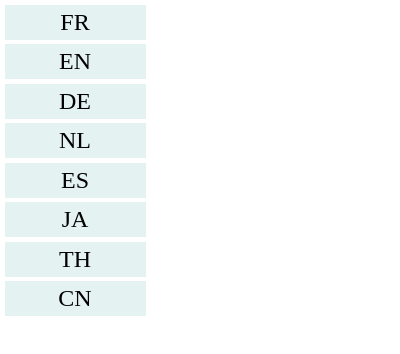
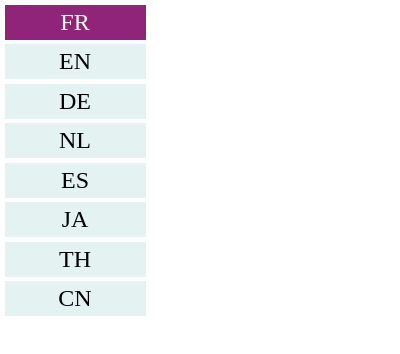
Before and after one commit to gritchou/translator, a browser extension: page popup/choose-lang.html in a window 400 px wide. Both pictures are taken after a click on the element "FR". Drawn offline with Linux system fonts and the light colour scheme.

Commit message:
Improve popup styles

```diff
--- a/popup/choose-lang.css
+++ b/popup/choose-lang.css
@@ -15,3 +15,8 @@ html, body {
 .button:hover {
 	background-color: #CFF2F2;
 }
+
+.button.active {
+	color: white;
+	background-color: rgb(143, 36, 120);
+}
--- a/popup/choose-lang.html
+++ b/popup/choose-lang.html
@@ -8,7 +8,7 @@
 
 <body>
     <div id="popup-content">
-        <div class="button" data-locale="fr">FR</div>
+        <div class="button active" data-locale="fr">FR</div>
         <div class="button" data-locale="en">EN</div>
         <div class="button" data-locale="de">DE</div>
         <div class="button" data-locale="nl">NL</div>
--- a/popup/choose-lang.js
+++ b/popup/choose-lang.js
@@ -7,6 +7,9 @@
         if (!e.target.matches('.button')) {
             return;
         }
+        popup.querySelectorAll('.button').forEach((element) => element.classList.remove('active'));
+        e.target.classList.add('active');
+        console.log(e);
         console.log(e.target.dataset.locale)
         chrome.runtime.sendMessage({ currentLang: e.target.dataset.locale });
     });
```
